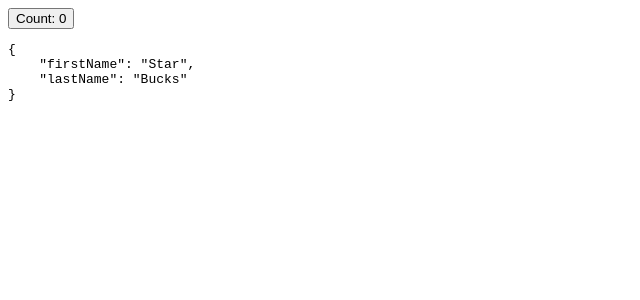
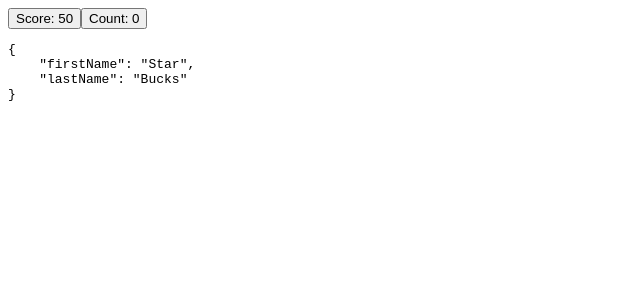
Before and after one commit to azizali/react-starbucks, a React (Create React App) app: page / in a window 1280 px wide. Shown: the top 300 px of the page, without its empty margins (0-640 px from the left). Built offline with nearby package versions, Linux system fonts and the light colour scheme.

Commit message:
useEffect

```diff
--- a/src/CounterScore/CounterHook.jsx
+++ b/src/CounterScore/CounterHook.jsx
@@ -1,6 +1,7 @@
-import React, { useState } from 'react'
+import React, { useState, useEffect } from 'react'
 
 export default function CounterHook (){
+  const [score, setScore] = useState(50);
   const [count, setCount] = useState(0);
   const [data, setData] = useState({
     firstName: 'Star',
@@ -15,8 +16,32 @@ export default function CounterHook (){
     })
   }
 
+  const handleScore = ()=>{
+    setScore(score+1)
+  }
+
+  // componentDidMount && componentDidUpdate
+  // RUN AFTER EVERY RENDER, not tracking any dependecy
+  useEffect(()=>{
+    console.log('useEffect')
+  })
+
+  // componentDidMount
+  // ONLY RUN ON MOUNT, tracking no dependecny
+  useEffect(()=>{
+      console.log('useEffect')
+  }, [])
+
+  // componentDidMount && when score update
+  // Tracking only score dependency
+  useEffect(()=>{
+    console.log('useEffect when score changes')
+  }, [score])
+
+  console.log('Above return')
   return (
     <div>
+      <button onClick={handleScore}>Score: {score}</button>
       <button onClick={handleCount}>Count: {count}</button>
       <pre>
         {JSON.stringify(data, null, 4)}
```
